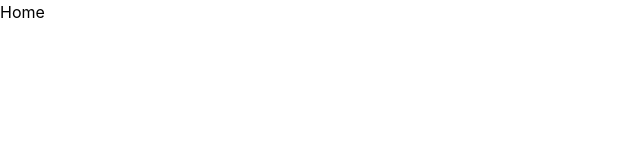
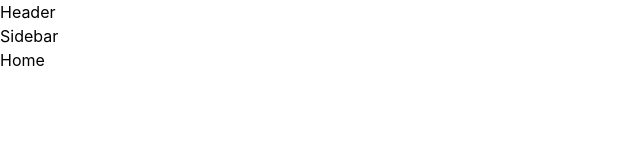
Before and after one commit to ezgikardes/safe-bite, a React (Vite) app: page / in a window 1280 px wide. Shown: the top 160 px of the page, without its empty margins (0-640 px from the left). Built offline with nearby package versions, Linux system fonts and the light colour scheme.

Commit message:
feat: implement layout structure with Header, Sidebar, and routing

```diff
--- a/src/App.tsx
+++ b/src/App.tsx
@@ -5,11 +5,13 @@ import MySafeFoods from "./pages/MySafeFoods";
 import MyTriggers from "./pages/MyTriggers";
 import About from "./pages/About";
 import ProductDetail from "./pages/ProductDetail";
+import Layout from "./components/Layout";
 
 function App() {
   return (
     <BrowserRouter>
       <Routes>
+        <Route element={<Layout />}>
           <Route
             path="/"
             element={<Home />}
@@ -34,6 +36,7 @@ function App() {
             path="/product/:id"
             element={<ProductDetail />}
           />
+        </Route>
       </Routes>
     </BrowserRouter>
   );
--- /dev/null
+++ b/src/components/Header.tsx
@@ -0,0 +1,3 @@
+export default function Header() {
+  return <header>Header</header>;
+}
--- /dev/null
+++ b/src/components/Layout.tsx
@@ -0,0 +1,13 @@
+import { Outlet } from "react-router-dom";
+import Header from "./Header";
+import Sidebar from "./Sidebar";
+
+export default function Layout() {
+  return (
+    <div>
+      <Header />
+      <Sidebar />
+      <Outlet />
+    </div>
+  );
+}
--- /dev/null
+++ b/src/components/Sidebar.tsx
@@ -0,0 +1,3 @@
+export default function Sidebar() {
+  return <aside>Sidebar</aside>;
+}
```
Lines whose indentation alone changed are shown as unchanged.
